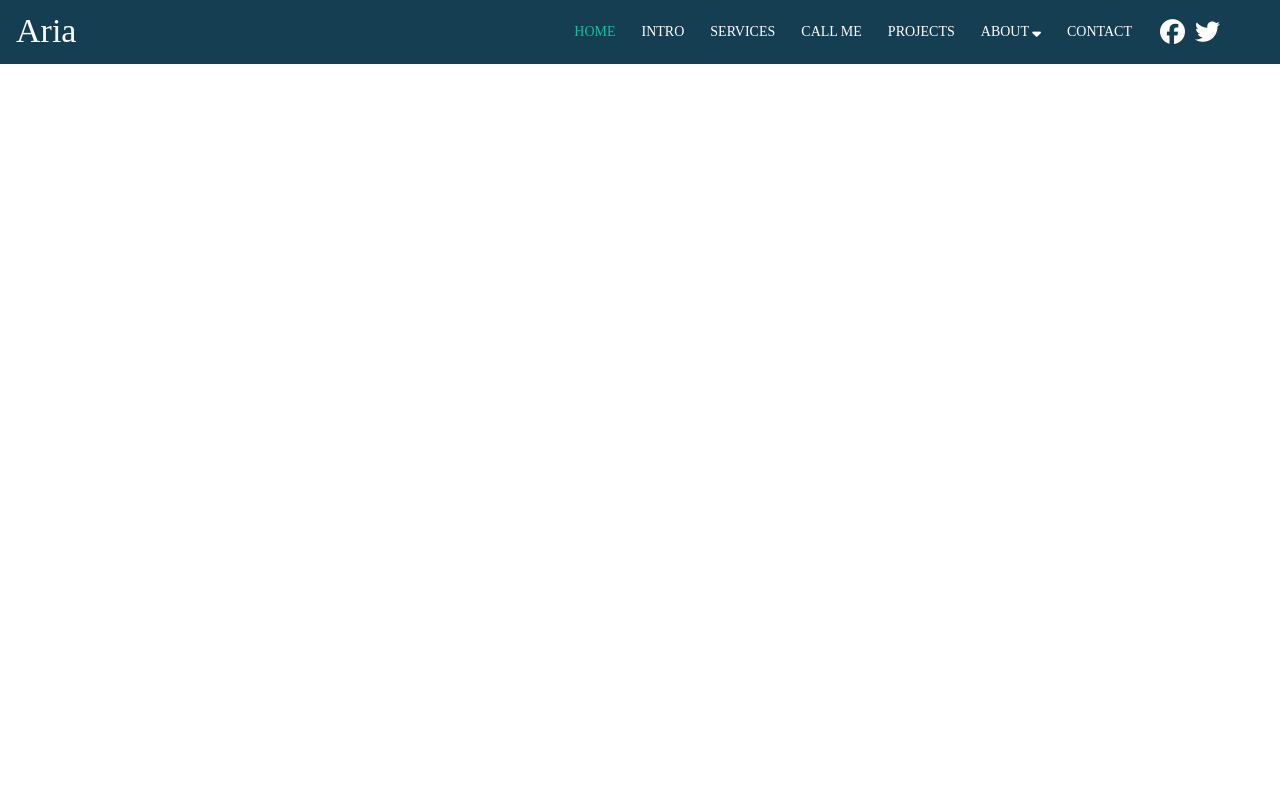
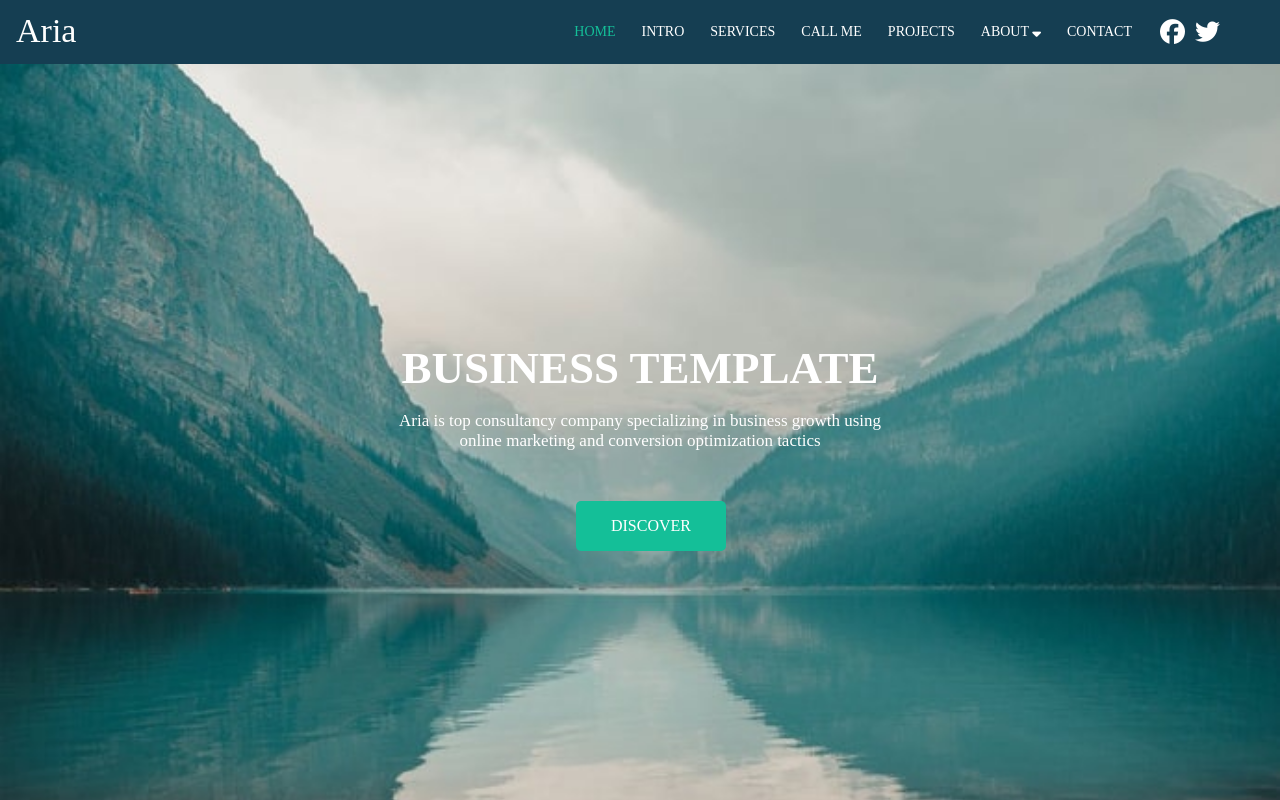
Before and after one commit to revan0706/AlgoAcademyWF-Exam2, a plain HTML site: page index.html in a window 1280 px wide. Drawn offline with Linux system fonts and the light colour scheme.

Commit message:
learnMore complete

```diff
--- a/css/header.css
+++ b/css/header.css
@@ -5,6 +5,8 @@ header {
   position: fixed;
   right: 0;
   left: 0;
+  top: 0;
+  z-index: 1;
 }
 header > p {
   flex: 1;
--- /dev/null
+++ b/css/learnMore.css
@@ -0,0 +1,48 @@
+section.learnMore {
+  width: 100%;
+  background-image: url(../images/about.jpg);
+  position: absolute;
+  top: 0px;
+  bottom: 0px;
+  background-repeat: no-repeat;
+  background-size: 100%;
+  justify-content: center;
+  text-align: center;
+  display: flex;
+  background-size: cover;
+  flex-direction: column;
+}
+section.learnMore > div.text {
+  display: flex;
+  justify-content: center;
+  flex-direction: column;
+  text-align: center;
+  transform: translateY(46px);
+}
+section.learnMore > div.text > h1 {
+  font-size: 45px;
+  color: white;
+  font-weight: 900;
+  margin: 0px;
+}
+section.learnMore > div.text > p {
+  color: white;
+  font-size: 17px;
+  margin-bottom: 50px;
+}
+section.learnMore > div.text > a {
+  text-decoration: none;
+  color: white;
+  background-color: #14bf98;
+  padding: 16px 24px;
+  width: 150px;
+
+  border-radius: 5px;
+  justify-content: center;
+  display: flex;
+  margin-left: 45%;
+}
+section.learnMore > div.text > a:hover {
+  background-color: transparent;
+  border: 1px solid #14bf98;
+}
--- a/index.html
+++ b/index.html
@@ -6,7 +6,8 @@
     <title>Document</title>
     <link rel="stylesheet" href="css/index.css" />
     <link rel="stylesheet" href="css/header.css" />
-    <link rel="stylesheet" href="css/dropDown.css">
+    <link rel="stylesheet" href="css/dropDown.css" />
+    <link rel="stylesheet" href="css/learnMore.css" />
   </head>
   <body>
     <header>
@@ -18,7 +19,9 @@
         <a href="#" class="h-hover">CALL ME</a>
         <a href="#" class="h-hover">PROJECTS</a>
         <div class="dropDown">
-          <a href="#" class="h-hover">ABOUT <i class="fa-solid fa-sort-down"></i></a>
+          <a href="#" class="h-hover"
+            >ABOUT <i class="fa-solid fa-sort-down"></i
+          ></a>
           <div class="list">
             <a href="#" class="firstChild">TERMS CONDITIONS</a>
             <a href="#">PRIVACY POLICY</a>
@@ -31,6 +34,17 @@
         <a href="#" class="icon"><i class="fa-brands fa-twitter"></i></a>
       </nav>
     </header>
+    <section class="learnMore">
+      <div class="text">
+        <h1>BUSINESS TEMPLATE</h1>
+        <p>
+          Aria is top consultancy company specializing in business growth using
+          <br />
+          online marketing and conversion optimization tactics
+        </p>
+        <a href="#">DISCOVER</a>
+      </div>
+    </section>
 
     <script
       src="https://kit.fontawesome.com/c5f8229f0d.js"
```
